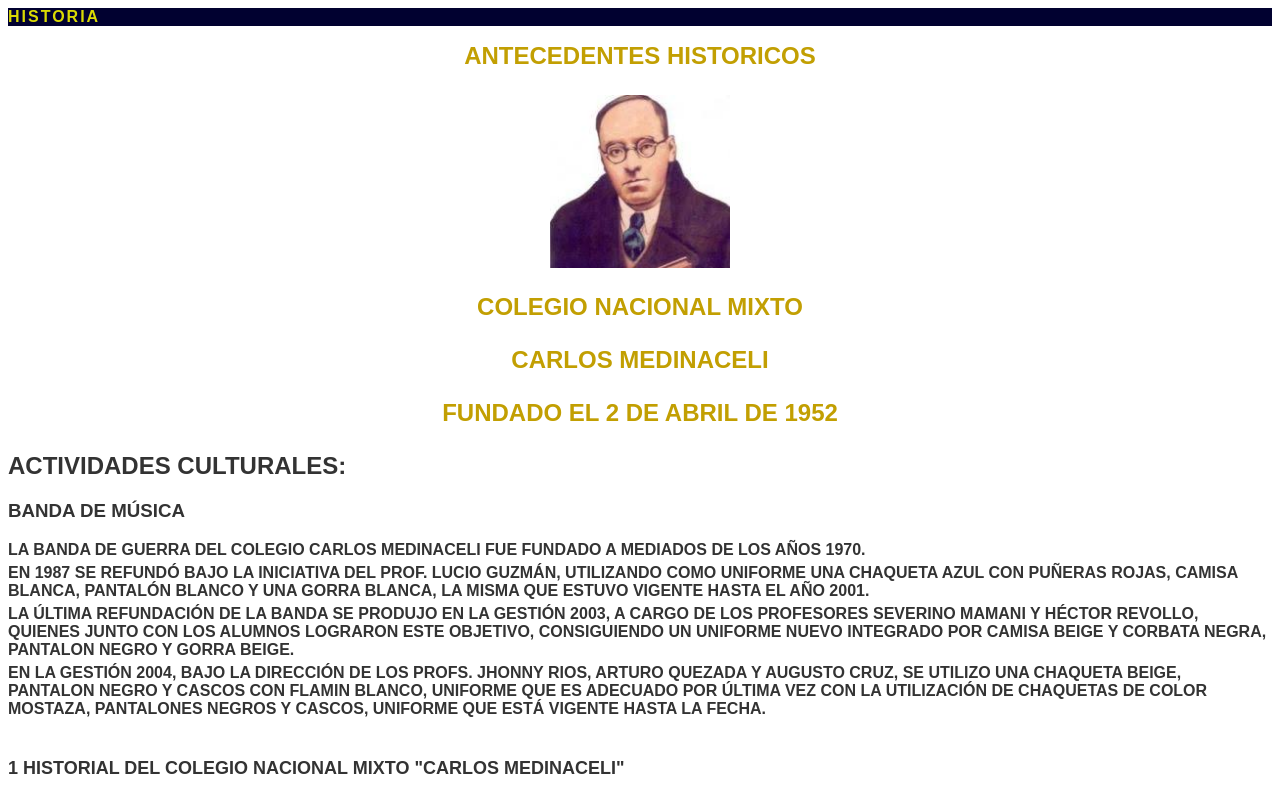
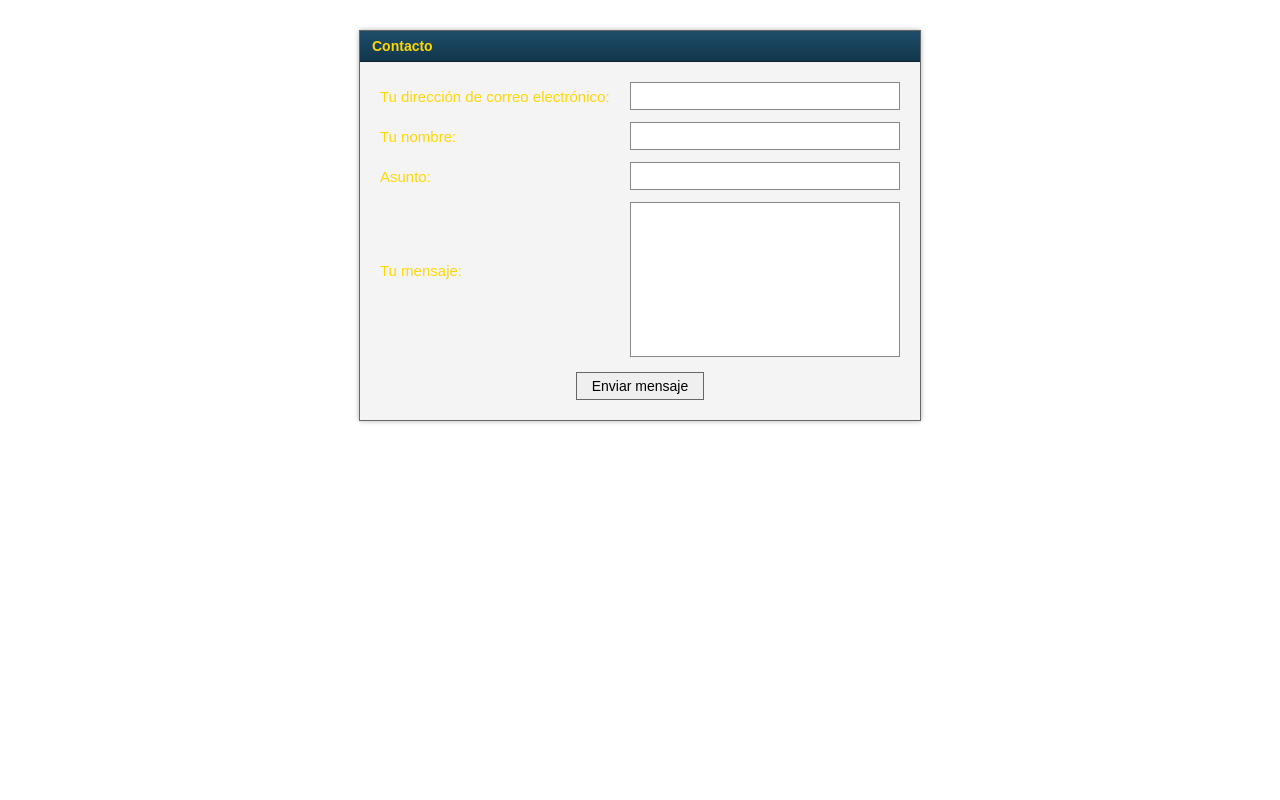
Before and after one commit to VaniLors/Examen-Final_TheBugs, a React (Vite) app: page / in a window 1280 px wide. Shown: the top 800 px of the page. Built offline with nearby package versions, Linux system fonts and the light colour scheme.

Commit message:
subiendo mi rama contacto juan

```diff
--- a/src/App.jsx
+++ b/src/App.jsx
@@ -1,11 +1,12 @@
 
 import React from "react";
 import Historia from "./pages/Historia";
+import Contacto from "./pages/Contacto";
 
 function App() {
   return (
       <>
-      <Historia />
+      <Contacto />
       </>
   );
 }
--- /dev/null
+++ b/src/pages/Contacto.jsx
@@ -0,0 +1,40 @@
+import React from "react";
+import "../styles/Contacto.css";
+
+const Contacto = () => {
+  return (
+    <div className="contacto-container">
+      <div className="contacto-header">
+        <span>Contacto</span>
+      </div>
+
+      <form className="contacto-form">
+        <div className="fila">
+          <label>Tu dirección de correo electrónico:</label>
+          <input type="email" />
+        </div>
+
+        <div className="fila">
+          <label>Tu nombre:</label>
+          <input type="text" />
+        </div>
+
+        <div className="fila">
+          <label>Asunto:</label>
+          <input type="text" />
+        </div>
+
+        <div className="fila mensaje">
+          <label>Tu mensaje:</label>
+          <textarea rows="8"></textarea>
+        </div>
+
+        <div className="boton">
+          <button type="submit">Enviar mensaje</button>
+        </div>
+      </form>
+    </div>
+  );
+};
+
+export default Contacto;
--- /dev/null
+++ b/src/styles/Contacto.css
@@ -0,0 +1,73 @@
+.contacto-container {
+    width: 560px;
+    background: #f4f4f4;
+    border: 1px solid #666;
+    margin: 30px auto;
+    font-family: Arial, Helvetica, sans-serif;
+    box-shadow: 0 0 5px rgba(0,0,0,.3);
+}
+
+.contacto-header {
+    background: linear-gradient(#1d4d69, #12364b);
+    color: #ffd800;
+    font-weight: bold;
+    padding: 7px 12px;
+    font-size: 14px;
+    border-bottom: 1px solid #0b2330;
+}
+
+.contacto-form {
+    padding: 20px;
+}
+
+.fila {
+    display: grid;
+    grid-template-columns: 250px 1fr;
+    align-items: center;
+    margin-bottom: 12px;
+}
+
+.fila label {
+    color: #ffd800;
+    font-size: 15px;
+}
+
+.fila input,
+.fila textarea {
+    width: 100%;
+    border: 1px solid #888;
+    padding: 5px;
+    font-size: 14px;
+    background: white;
+    box-sizing: border-box;
+}
+
+.fila textarea {
+    resize: none;
+    height: 155px;
+}
+
+.mensaje {
+    align-items: start;
+}
+
+.mensaje label {
+    padding-top: 60px;
+}
+
+.boton {
+    text-align: center;
+    margin-top: 15px;
+}
+
+.boton button {
+    padding: 5px 15px;
+    border: 1px solid #666;
+    background: #efefef;
+    cursor: pointer;
+    font-size: 14px;
+}
+
+.boton button:hover {
+    background: #d9d9d9;
+}
```
